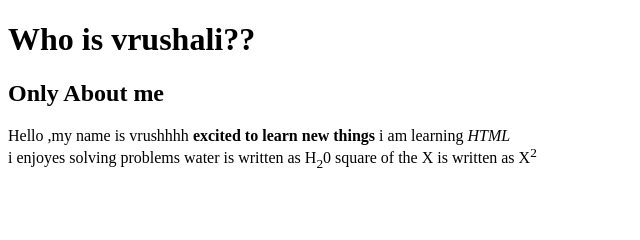
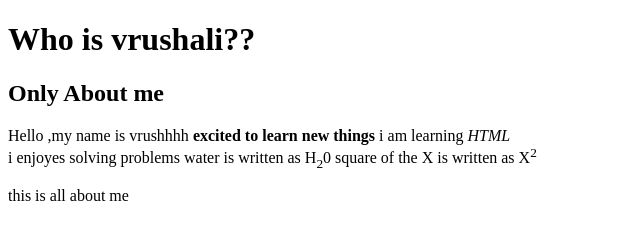
Before and after one commit to Vrushali200/Day-1, a plain HTML site: page index.html in a window 1280 px wide. Shown: the whole page, without its empty margins (0-640 px from the left). Drawn offline with Linux system fonts and the light colour scheme.

Commit message:
add paragraph

```diff
--- a/index.html
+++ b/index.html
@@ -13,7 +13,9 @@
     <p> Hello ,my name is vrushhhh<b> excited to learn new things</b> i am learning <I>HTML</I>
     <br> i enjoyes solving problems
 water is written as H<Sub>2</Sub>0
-square of the X is written as X<sup>2</sup></p>
+square of the X is written as X<sup>2
+    <p>this is all about me</p>
+</sup></p>
 
 </body>
 </html>
```
